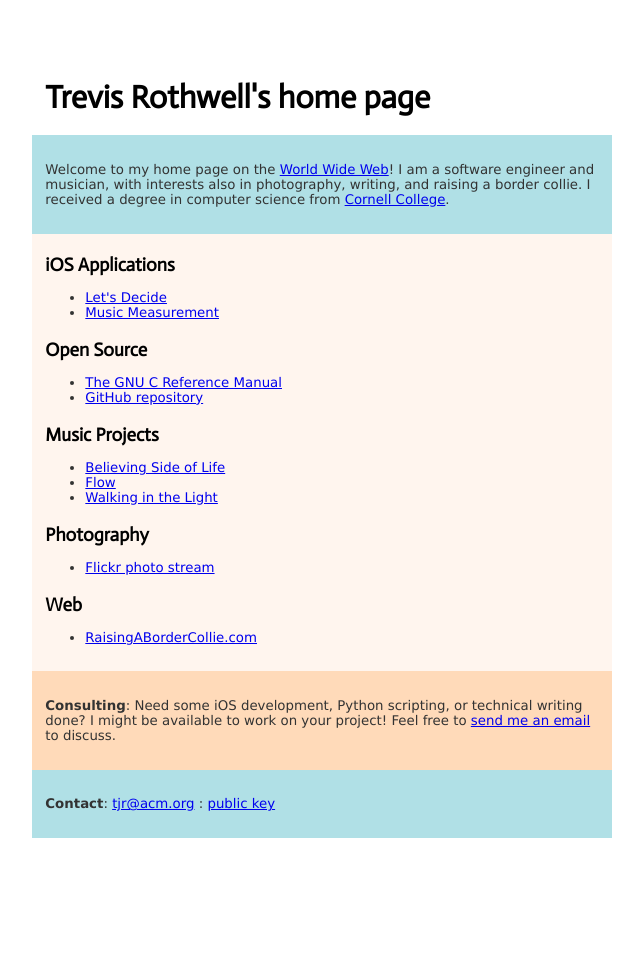
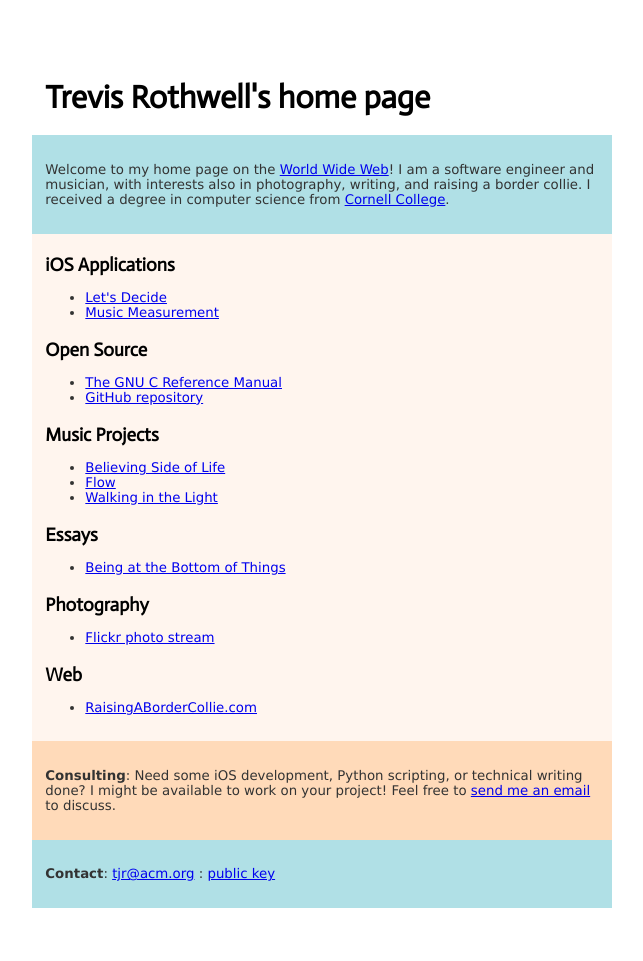
Before and after one commit to tjr/tjr.github.com, a Jekyll site: the page index.html, which Jekyll copies as it is, in a window 1280 px wide. Shown: the whole page, without its empty margins (318-961 px from the left). Built offline with Jekyll 4.4.1, drawn with Linux system fonts in a browser that asks for light colours; some web fonts are replaced; before the commit the page ends 900 px from its top, so only the background shows below that.

Commit message:
Update index.html

```diff
--- a/index.html
+++ b/index.html
@@ -40,6 +40,11 @@ a degree in computer science from <a href="http://www.cornellcollege.edu/">Corne
 <li><a href="http://cdbaby.com/cd/trevisr">Walking in the Light</a></li>
 </ul>
 
+<h3>Essays</h3>
+<ul>
+<li><a href="/writing/being-at-the-bottom-of-things">Being at the Bottom of Things</a></li>
+</ul>
+
 <h3>Photography</h3>
 <ul>
 <li><a href="http://flickr.com/photos/trothwell">Flickr photo stream</a></li>
```
